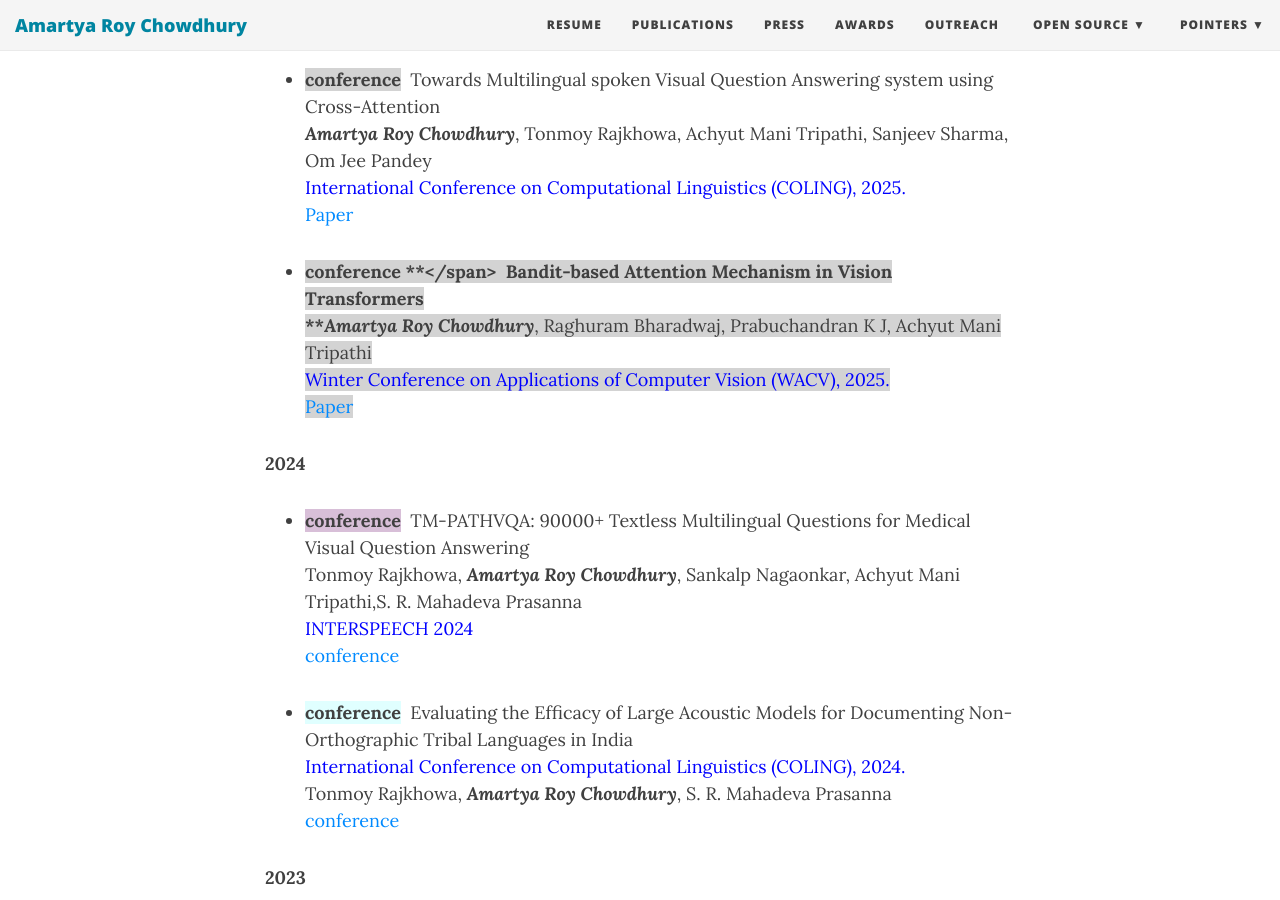
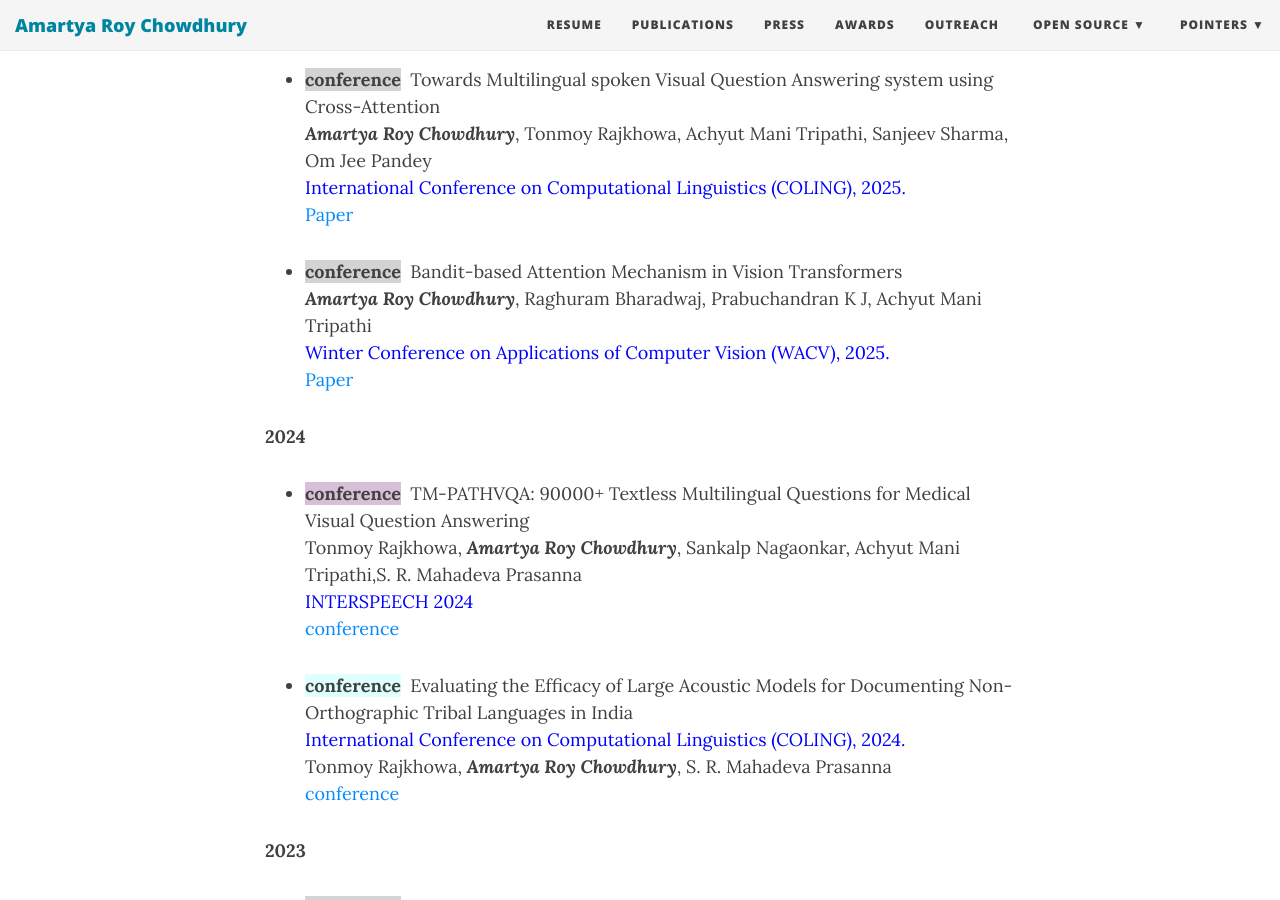
Before and after one commit to aquorio15/aquorio15.github.io, a Jekyll site: the page built from publications.md, in a window 1280 px wide and 900 px high, scrolled down 457 px. Built offline with Jekyll 4.4.1, drawn with Linux system fonts in a browser that asks for light colours; nearby versions of some CDN libraries; some of the changed lines change nothing that is shown.

Commit message:
Update publications.md

```diff
--- a/publications.md
+++ b/publications.md
@@ -19,7 +19,7 @@
    <span style="color:blue">International Conference on Computational Linguistics (COLING), 2025. </span>
    [Paper](https://aclanthology.org/2025.coling-main.615/)
 
-- <span style="background-color:lightgrey">**conference **</span>&nbsp; Bandit-based Attention Mechanism in Vision Transformers
+- <span style="background-color:lightgrey">**conference**</span>&nbsp; Bandit-based Attention Mechanism in Vision Transformers
    ***Amartya Roy Chowdhury***, Raghuram Bharadwaj, Prabuchandran K J, Achyut Mani Tripathi
    <span style="color:blue">Winter Conference on Applications of Computer Vision (WACV), 2025. </span>
    [Paper](https://openaccess.thecvf.com/content/WACV2025/papers/Chowdhury_Bandit_Based_Attention_Mechanism_in_Vision_Transformers_WACV_2025_paper.pdf)
@@ -37,7 +37,7 @@
    [conference](https://aclanthology.org/2024.lrec-main.574/)
 
 **2023**
-- <span style="background-color: bisque">**conference**</span>&nbsp;
+- <span style="background-color: lightgrey">**conference**</span>&nbsp;
   End to End Spoken Language Diarization with Wav2vec Embeddings
   Jagabandhu Mishra, Jayadev N Patil, ***Amartya Roy Chowdhury***, S. R. Mahadeva Prasanna
   <span style="color:blue">INTERSPEECH 2023 </span>
```
